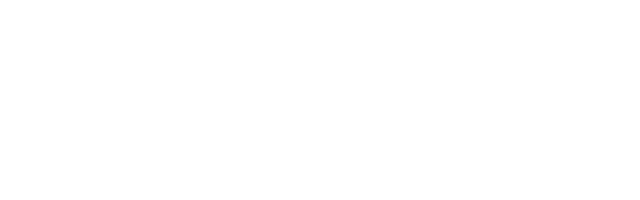
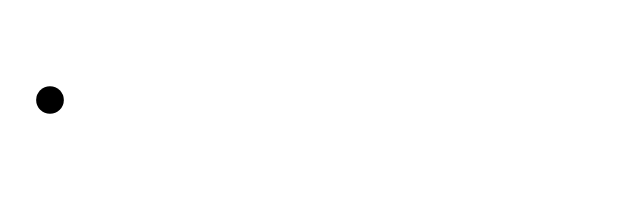
Before and after one commit to doing-something/playground, a Next.js app: page /canvas/basic in a window 1280 px wide. Shown: the top 200 px of the page, without its empty margins (0-640 px from the left). Built offline with nearby package versions, Linux system fonts and the light colour scheme.

Commit message:
Update preDraw

```diff
--- a/components/Canvas/useCanvas.ts
+++ b/components/Canvas/useCanvas.ts
@@ -14,7 +14,6 @@ interface UseCanvas {
 }
 
 const _preDraw = context => {
-    context.clearRect(0, 0, context.canvas.width, context.canvas.height)
 }
 
 const _postDraw = () => {
--- a/pages/canvas/basic.tsx
+++ b/pages/canvas/basic.tsx
@@ -2,15 +2,22 @@ import React from 'react'
 import Canvas from '../../components/Canvas'
 import { Draw } from '../../components/Canvas/scheme'
 
+const preDraw = context => {
+    context.clearRect(0, 0, context.canvas.width, context.canvas.height)
+}
+
 function App() {
-    const draw: Draw = (ctx, frameCount) => {
+    const draw: Draw = (ctx, { frameCount }) => {
         ctx.fillStyle = '#000000'
         ctx.beginPath()
         ctx.arc(50, 100, 20 * Math.sin(frameCount * 0.05) ** 2, 0, 2 * Math.PI)
         ctx.fill()
     }
 
-    return <Canvas draw={draw} />
+    return <Canvas
+        draw={draw}
+        preDraw={preDraw}
+    />
 }
 
 export default App
```
Also changed, not shown: pages/canvas/draw.tsx (added, +28 -0 lines).
